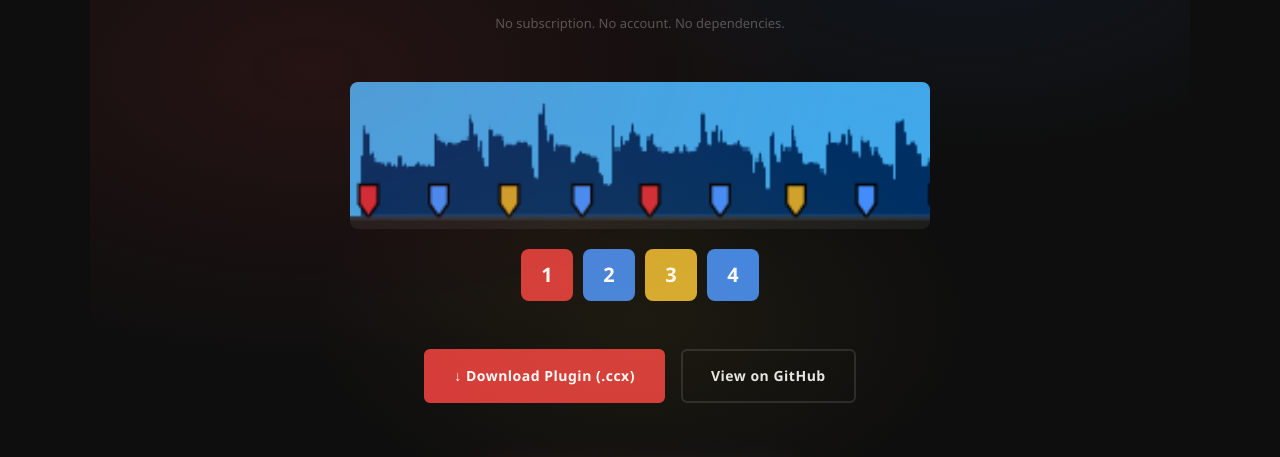
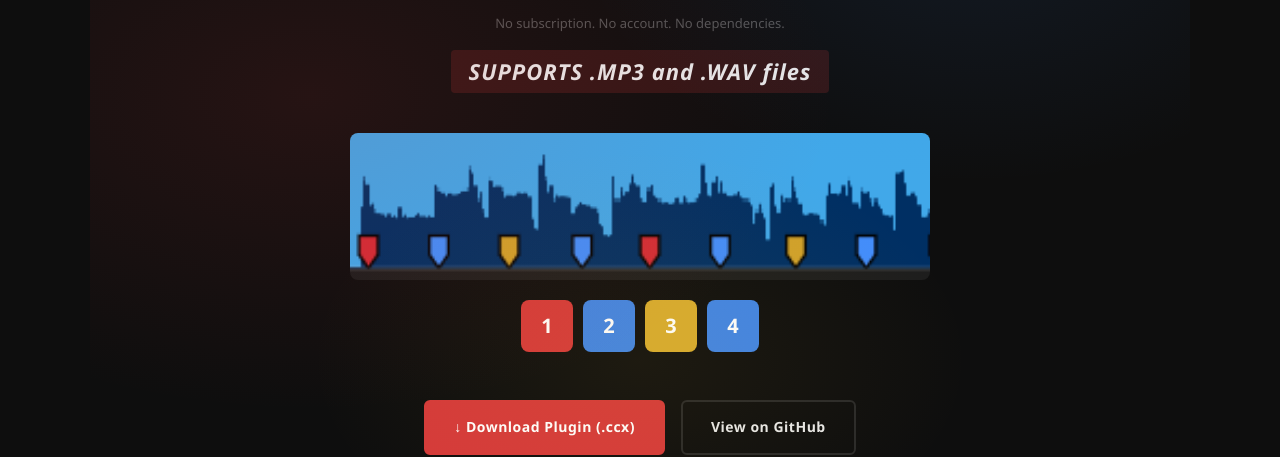
Before and after one commit to samaBR85/BeatMarker-PremierePlugin, a plain HTML site: page index.html in a window 1280 px wide. Shown: the part 343-800 px from the top of the page. Drawn offline with Linux system fonts and the light colour scheme.

Commit message:
site: add MP3/WAV format badge to hero section
Co-Authored-By: Claude Sonnet 4.6 <noreply@anthropic.com>

```diff
--- a/index.html
+++ b/index.html
@@ -151,7 +151,19 @@
     .hero-sub {
       font-size: 13px;
       color: #555;
-      margin-bottom: 48px;
+      margin-bottom: 16px;
+    }
+    .hero-formats {
+      font-size: clamp(16px, 2.5vw, 22px);
+      font-style: italic;
+      font-weight: 700;
+      color: var(--text);
+      letter-spacing: 1px;
+      margin-bottom: 40px;
+      background: rgba(213,58,58,0.18);
+      display: inline-block;
+      padding: 4px 18px;
+      border-radius: 4px;
     }
     .hero-waveform {
       margin-bottom: 20px;
@@ -451,6 +463,7 @@
   <h1><span class="b">B</span><span class="e">e</span><span class="a">a</span><span class="t">t</span><span class="marker">Marker</span></h1>
   <p class="hero-tagline" data-en="Auto-detects BPM and places colored markers on your source clip. Cut to the beat — automatically." data-pt="Detecta o BPM automaticamente e cria marcadores coloridos no seu clipe. Corte no beat — sem esforço.">Auto-detects BPM and places colored markers on your source clip. Cut to the beat — automatically.</p>
   <p class="hero-sub" data-en="No subscription. No account. No dependencies." data-pt="Sem assinatura. Sem cadastro. Sem dependências.">No subscription. No account. No dependencies.</p>
+  <p class="hero-formats" data-en="SUPPORTS .MP3 and .WAV files" data-pt="SUPORTA arquivos .MP3 e .WAV">SUPPORTS .MP3 and .WAV files</p>
   <div class="hero-waveform">
     <img src="screenshots/sample.png" alt="Waveform with beat markers" />
   </div>
```
